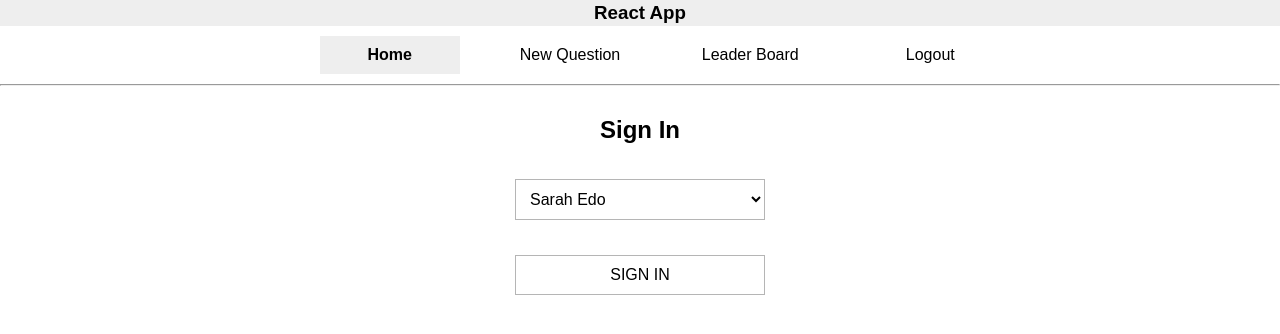
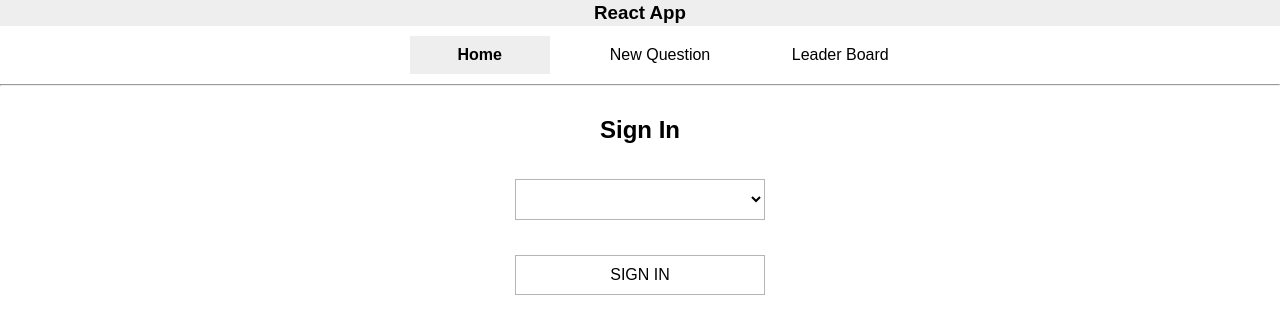
Before and after one commit to saleryan/WouldYouRather, a React (Create React App) app: page / in a window 1280 px wide. Shown: the top 334 px of the page. Built offline with nearby package versions, Linux system fonts and the light colour scheme.

Commit message:
Subject: Completed Login and Logout

```diff
--- /dev/null
+++ b/src/actions/authUser.js
@@ -0,0 +1,9 @@
+export const SET_AUTHUSER = "SET_AUTHUSER"
+
+
+export function setAuthUser(authUser) {
+ return {
+  type: SET_AUTHUSER,
+  authUser
+ }
+}
--- a/src/components/App.js
+++ b/src/components/App.js
@@ -1,25 +1,38 @@
 import React, { Component } from 'react';
 import '../index.css';
-import {connect} from 'react-redux'
-import {getInitialData} from '../actions/shared'
+import { connect } from 'react-redux'
+import { getInitialData } from '../actions/shared'
+import { setAuthUser } from '../actions/authUser';
 import Login from './Login';
-import {Route, BrowserRouter} from 'react-router-dom'
+import { Route, BrowserRouter, Redirect } from 'react-router-dom'
 import NavBar from './NavBar';
+import QuestionList from './QuestionList';
+
 class App extends Component {
 
     componentDidMount() {
         this.props.dispatch(getInitialData());
     }
 
+    logout = () => {
+    	this.props.dispatch(setAuthUser(null));
+        return <Redirect to='/' />
+    }
+
     render() {
+     const loggedIn=this.props.authUser !== null;
+
       return (
             <BrowserRouter>
                 <div>
                     <h3 className="center header"> React App </h3>
-      <NavBar/>
+                    <NavBar loggedIn={loggedIn} />
                     <hr />
                     <div className="container center">
-       	<Route path='/' exact component={Login}/>
+        			{loggedIn ? <Route path='/' exact component={QuestionList} /> :
+                        <Route path='/' exact component={Login} />
+					}
+					<Route path='/logout' render={() => {console.log('logged out'); return this.logout();}} />
                     </div>
                 </div>
             </BrowserRouter>
@@ -28,5 +41,9 @@ class App extends Component {
     }
 }
 
-
-export default connect()(App)
+function mapStateToProps(state) {
+ return {
+ authUser:state.authUser
+ }
+}
+export default connect(mapStateToProps)(App)
--- a/src/components/Login.js
+++ b/src/components/Login.js
@@ -1,17 +1,30 @@
-import React, {Component} from 'react';
-import {connect} from 'react-redux'
+import React, { Component } from 'react';
+import { connect } from 'react-redux';
+import { setAuthUser } from '../actions/authUser';
 
 class Login extends Component {
- setAuthUser() {
+    state = {
+        user: null
+    }
 
+    setAuthUser = (e) => {
+        e.preventDefault();
+        this.props.dispatch(setAuthUser(this.state.user));
     }
+
+    handleUser = (e) => {
+        const val = e.target.value;
+        this.setState({ user: val });
+    }
+
     render() {
-  const users = Object.keys(this.props.users).map(id=>this.props.users[id]);
+        const users = Object.keys(this.props.users).map(id => this.props.users[id]);
 
         return (<form onSubmit={this.setAuthUser}>
             <h2> Sign In </h2>
-          <select className="select">
-{users.length>0 && users.map(user => <option name={user.name} key={user.id}> {user.name} </option>)}
+            <select className="select" onChange={this.handleUser}>
+  				<option name="none" key="none" value=""></option>
+                {users.length > 0 && users.map(user => <option name={user.id} key={user.id} value={user.id}> {user.name} </option>)}
             </select>
             <button className="btn" type="submit">Sign In </button>
         </form>)
--- a/src/components/NavBar.js
+++ b/src/components/NavBar.js
@@ -1,8 +1,9 @@
-import React from 'react'
-import { NavLink } from 'react-router-dom'
+import React, {Component} from 'react';
+import { NavLink } from 'react-router-dom';
 
-export default function NavBar() {
-    return (
+export default class NavBar extends Component  {
+  render() {
+  return (
         <nav className='nav'>
             <ul>
                 <li>
@@ -14,11 +15,12 @@ export default function NavBar() {
                 <li>
                     <NavLink to='/leaderboard' exact activeClassName='active'>Leader Board </NavLink>
                 </li>
+    {this.props.loggedIn &&
                 <li>
                     <NavLink to='/logout' exact activeClassName='active'>Logout</NavLink>
-                </li>
+                </li>}
             </ul>
         </nav>
     )
-
+  }
 }
--- /dev/null
+++ b/src/components/QuestionList.js
@@ -0,0 +1,11 @@
+import React, {Component} from 'react';
+import {connect} from 'react-redux';
+
+class QuestionList extends Component {
+ render() {
+  return  (<h1> Question List </h1>) ;
+ }
+}
+
+
+export default connect()(QuestionList);
--- /dev/null
+++ b/src/reducers/authUser.js
@@ -0,0 +1,9 @@
+import {SET_AUTHUSER} from '../actions/authUser'
+
+
+export function authUser(state = null, action) {
+ switch(action.type) {
+   case SET_AUTHUSER: return action.authUser;
+     default: return state
+ }
+}
--- a/src/reducers/index.js
+++ b/src/reducers/index.js
@@ -1,5 +1,6 @@
 import {combineReducers} from 'redux'
 import {users} from './users';
 import {questions} from './questions';
+import {authUser} from './authUser'
 
-export default combineReducers({users,questions});
+export default combineReducers({users,questions, authUser});
```
Lines whose indentation alone changed are shown as unchanged.
